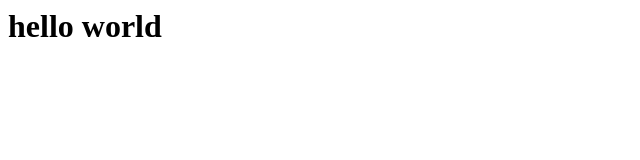
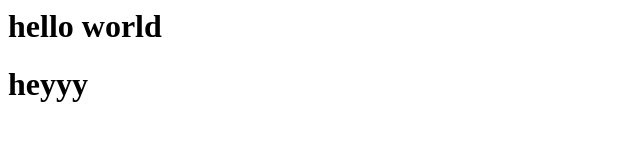
Before and after one commit to shatrujeetsingh123/localrepogithub, a plain HTML site: page index.html in a window 1280 px wide. Shown: the whole page, without its empty margins (0-640 px from the left). Drawn offline with Linux system fonts and the light colour scheme.

Commit message:
add new branch

```diff
--- a/index.html
+++ b/index.html
@@ -1 +1,2 @@
 <h1>hello world</h1>
+<h1>heyyy</h1>
```
